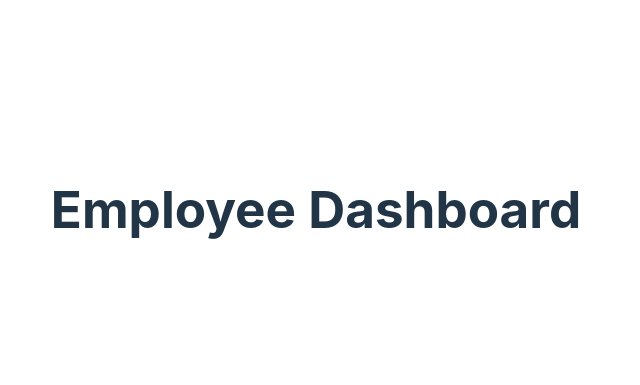
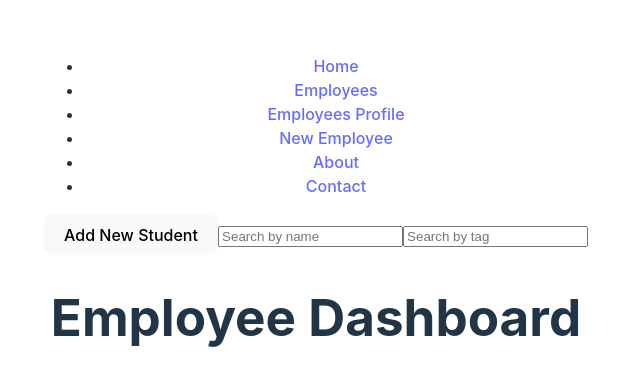
Before and after one commit to RedGh0st1/employee-dashboard, a React (Vite) app: page / in a window 1280 px wide. Shown: the part 191-576 px from the top of the page, without its empty margins (324-964 px from the left). Built offline with nearby package versions, Linux system fonts and the light colour scheme.

Commit message:
second commit

```diff
--- /dev/null
+++ b/src/Components/Navbar.jsx
@@ -0,0 +1,33 @@
+import { Link } from "react-router-dom"
+
+export default function Navbar() {
+  return (
+    <div>
+      <ul>
+        <li>
+          <Link to="/">Home</Link>
+        </li>
+
+        <li>
+          <Link to={"/employees"}> Employees</Link>
+        </li>
+
+        <li>
+          <Link to="/employees/:id"> Employees Profile </Link>
+        </li>
+
+        <li>
+          <Link to="/new"> New Employee </Link>
+        </li>
+
+        <li>
+          <Link to="/about"> About </Link>
+        </li>
+
+        <li>
+          <Link to="/contact"> Contact </Link>
+        </li>
+      </ul>
+    </div>
+  )
+}
--- a/src/Home.jsx
+++ b/src/Home.jsx
@@ -1,10 +1,21 @@
 import "./App.css"
+import Navbar from "./Components/Navbar"
+import { Link } from "react-router-dom"
 
 //client side routing
 //control which components
 function Home() {
   return (
     <div>
+      <Navbar />
+
+      <Link to="/new">
+        <button>Add New Student</button>
+      </Link>
+
+      <input type="text" placeholder="Search by name" />
+      <input type="text" placeholder="Search by tag" />
+
       <h1>Employee Dashboard</h1>
     </div>
   )
--- a/src/Pages/About.jsx
+++ b/src/Pages/About.jsx
@@ -1,6 +1,9 @@
+import Navbar from "../Components/Navbar"
+
 export default function About() {
   return (
     <div>
+      <Navbar />
       <h1>About</h1>
     </div>
   )
--- a/src/Pages/Contact.jsx
+++ b/src/Pages/Contact.jsx
@@ -1,6 +1,9 @@
+import Navbar from "../Components/Navbar"
+
 export default function Contact() {
   return (
     <div>
+      <Navbar />
       <h1>Contact</h1>
     </div>
   )
--- a/src/Pages/EmployeeProfile.jsx
+++ b/src/Pages/EmployeeProfile.jsx
@@ -1,9 +1,11 @@
 import { useParams } from "react-router-dom"
+import Navbar from "../Components/Navbar"
 
 export default function EmployeeProfile() {
   const { id } = useParams()
   return (
     <div>
+      <Navbar />
       <h1>Employee Profile {id} </h1>
     </div>
   )
--- a/src/Pages/EmployeesPage.jsx
+++ b/src/Pages/EmployeesPage.jsx
@@ -1,6 +1,9 @@
+import Navbar from "../Components/Navbar"
+
 export default function EmployeesPage() {
   return (
     <div>
+      <Navbar />
       <h1>Employees</h1>
     </div>
   )
--- a/src/Pages/NewEmployee.jsx
+++ b/src/Pages/NewEmployee.jsx
@@ -1,6 +1,9 @@
+import Navbar from "../Components/Navbar"
+
 export default function NewEmployee() {
   return (
     <div>
+      <Navbar />
       <h1> New Employee </h1>
     </div>
   )
--- a/src/main.jsx
+++ b/src/main.jsx
@@ -8,8 +8,6 @@ import EmployeeProfile from "./Pages/EmployeeProfile.jsx"
 import Contact from "./Pages/Contact.jsx"
 import About from "./Pages/About.jsx"
 import NewEmployee from "./Pages/NewEmployee.jsx"
-
-//
 
 const router = createBrowserRouter([
   {
```
Also changed, not shown: src/Components/NewEmployeeForm.jsx (added, +49 -0 lines), src/Components/UpdateEmployeeForm.jsx (added, +50 -0 lines).
